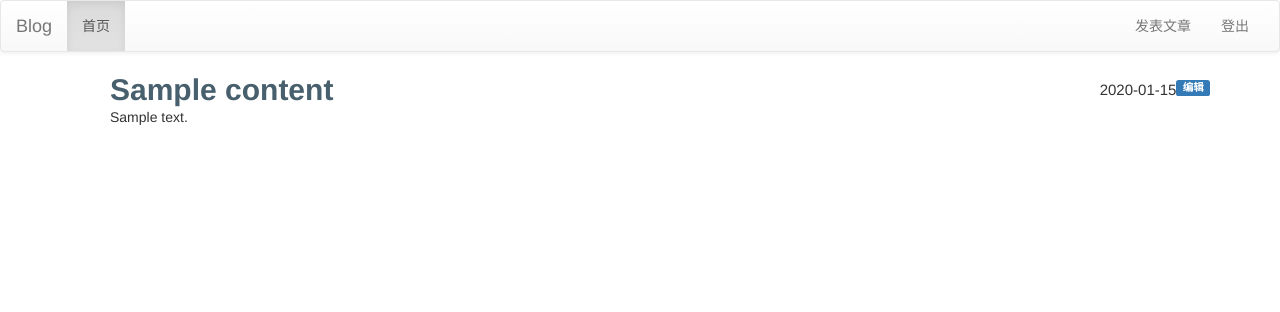
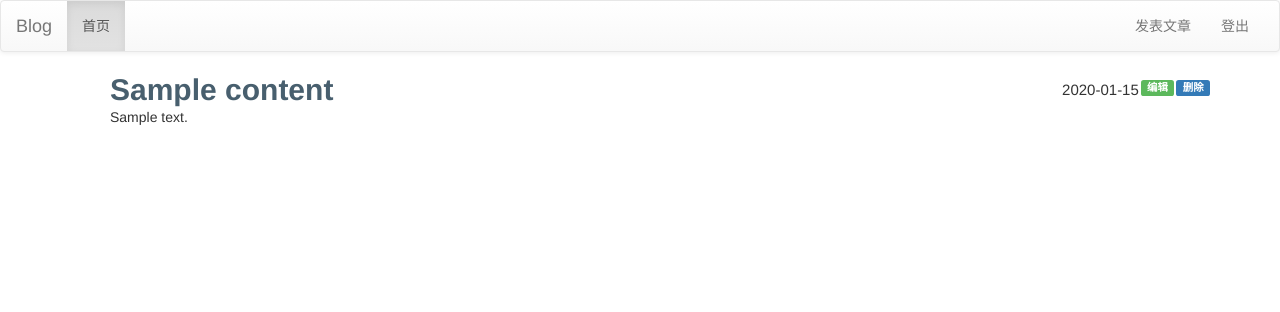
Before and after one commit to gaotongfei/flask-blog, a Flask app: page / in a window 1280 px wide. Shown: the top 312 px of the page. Run offline with Flask 2, Linux system fonts and the light colour scheme; a user stored in the database is signed in; tables that the repository leaves empty hold one stand-in row (values such as "Sample post"); some libraries are stand-ins or nearby versions.

Commit message:
add delete function

```diff
--- a/app.py
+++ b/app.py
@@ -181,5 +181,19 @@ def edit(id):
     return render_template('post-article.html', form=form)
 
 
+@app.route('/delete/<int:id>', methods=['GET', 'POST'])
+@login_required
+def delete(id):
+    content = Content.query.get_or_404(id)
+    if content is None:
+        flash('文章不存在')
+        return redirect(url_for('index'))
+    db.session.delete(content)
+    db.session.commit()
+    flash('已删除该文章')
+    return redirect(url_for('index'))
+
+
+
 if __name__ == '__main__':
     manager.run()
--- a/templates/index.html
+++ b/templates/index.html
@@ -28,6 +28,12 @@
         #edit{
             float: right;
             margin-top: 8px;
+            margin-left: 2px;
+        }
+        #delete{
+            float: right;
+            margin-top: 8px;
+            margin-left: 2px;
         }
     </style>
 {{ pagedown.html_head() }}
@@ -75,8 +81,12 @@
             <div class="head">
                 <a href="#"><span id="title">{{ content.title }}</span></a>
                 {% if current_user.is_authenticated() %}
+                <a href="{{ url_for('delete', id=content.id) }}">
+                    <span id="delete" class="label label-primary">删除</span>
+                </a>
+
                 <a href="{{ url_for('edit', id=content.id) }}">
-                    <span id="edit" class="label label-primary">编辑</span>
+                    <span id="edit" class="label label-success">编辑</span>
                 </a>
                 <span id="pub-time">{{ content.pub_time.strftime('%Y-%m-%d') }}</span>
                 {% endif %}
```
